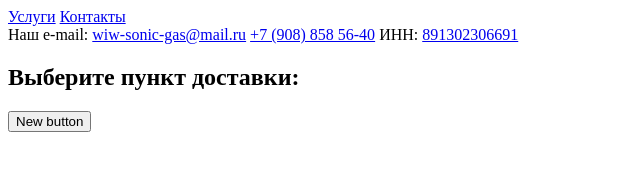
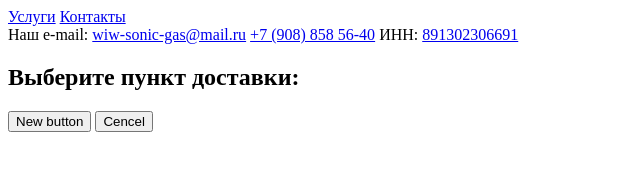
Before and after one commit to EvgenyPavlov89/special-app, a plain HTML site: page index.html in a window 1280 px wide. Shown: the whole page, without its empty margins (0-640 px from the left). Drawn offline with Linux system fonts and the light colour scheme.

Commit message:
cancel batton added

```diff
--- a/index.html
+++ b/index.html
@@ -18,5 +18,6 @@
     </div>
     <h2>Выберите пункт доставки:</h2>
     <button>New button</button>
+    <button>Cencel</button>
 </body>
 </html>
```
